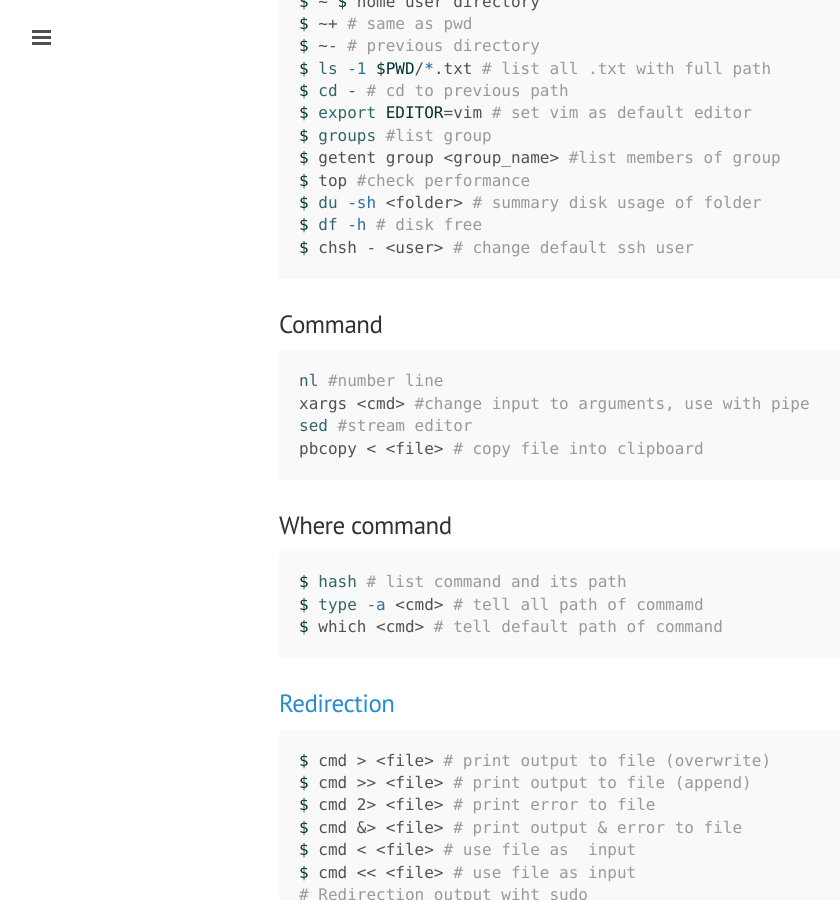
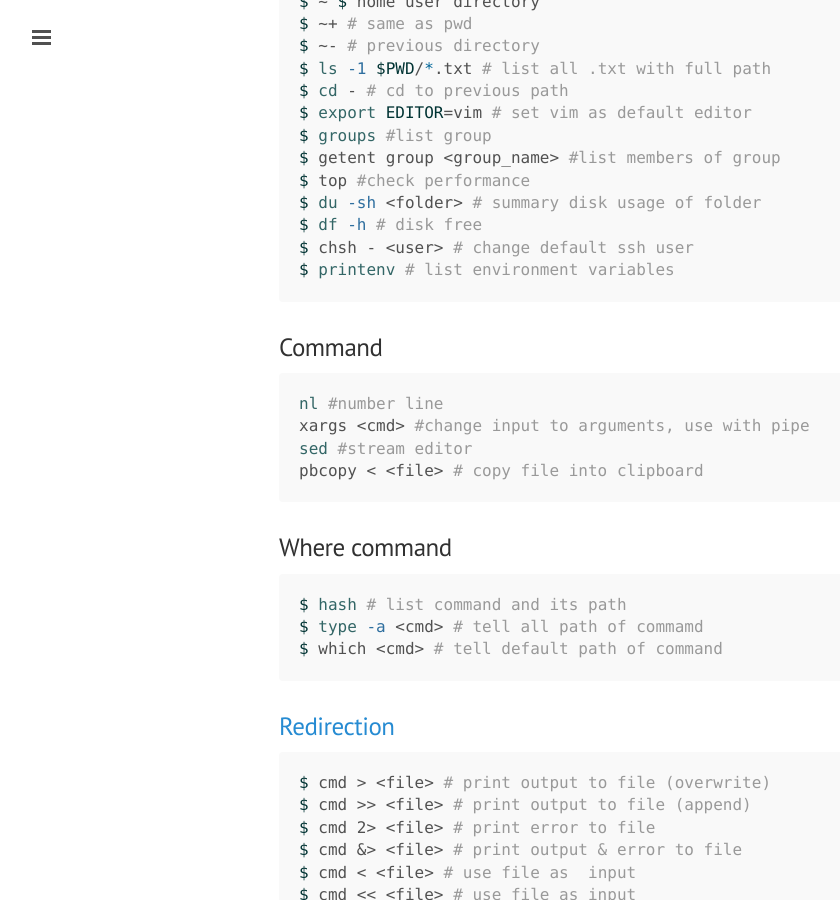
Before and after one commit to ibotdotout/ibotdotout.github.io, a Jekyll site: the page built from _posts/2014-06-27-unix.md, in a window 1280 px wide and 900 px high, scrolled down 313 px. Shown: the whole window, without its empty margins (1-841 px from the left). Built offline with Jekyll 4.4.1, drawn with Linux system fonts in a browser that asks for light colours; Markdown is read by kramdown in place of the engine named in the settings.

Commit message:
update printenv

````diff
--- a/_posts/2014-06-27-unix.md
+++ b/_posts/2014-06-27-unix.md
@@ -20,6 +20,7 @@ $ top #check performance
 $ du -sh <folder> # summary disk usage of folder
 $ df -h # disk free
 $ chsh - <user> # change default ssh user
+$ printenv # list environment variables
 ```
 
 
````
